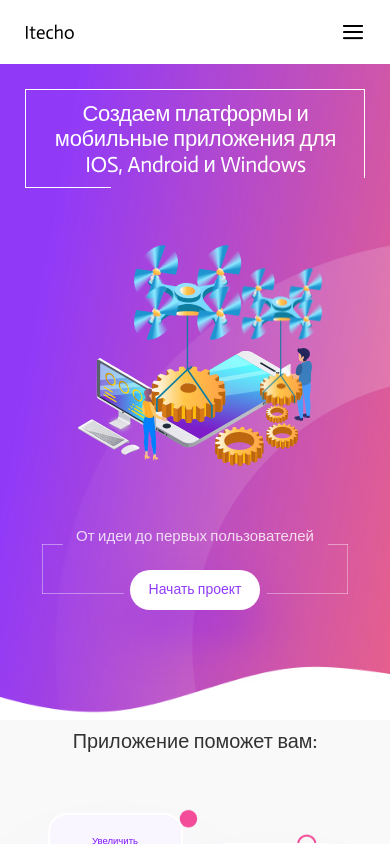
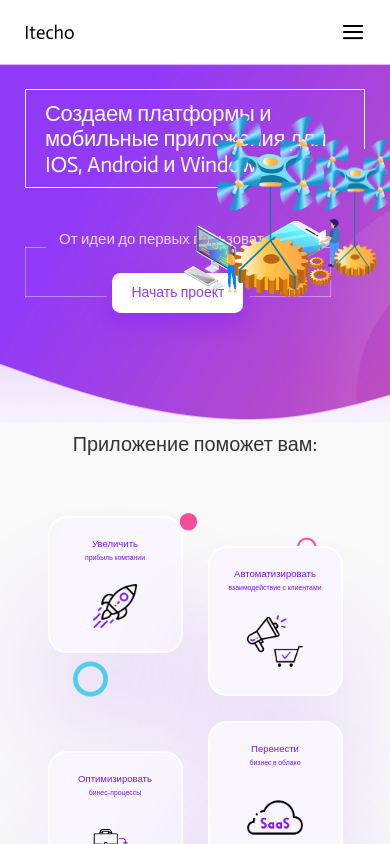
Before and after one commit to NurmuhammadovHojiakbar/itecho, a React (Create React App) app: page / in a window 390 px wide. Shown: the top 844 px of the page. Built offline with nearby package versions, Linux system fonts and the light colour scheme.

Commit message:
until 700

```diff
--- a/src/components/site-footer/site-footer.css
+++ b/src/components/site-footer/site-footer.css
@@ -125,6 +125,11 @@
 
 @media only screen and (max-width:800px){
 
+    .site-footer{
+        padding: 60px 25px 25px;
+        background: url("../../assets/images/footer-bg-md.png") no-repeat center 0;
+    }
+
     .site-footer__left svg{
         width: 77px;
         height: 32px;
@@ -155,6 +160,14 @@
     .address-info__social-links svg{
         width: 10px;
         height: 10px;
+    }
+
+    .address-info p{
+        margin-bottom: 21px;
+    }
+
+    .site-footer__right{
+        align-items: center;
     }
     /* .site-footer__container{
         flex-direction: column;
--- a/src/components/site-header/site-header.css
+++ b/src/components/site-header/site-header.css
@@ -74,22 +74,23 @@
     }
 
     .site-header__list{
-        margin-left: -10px;
+        margin-left: -8px;
     }
 
     .site-header__item{
-        margin-left: 10px;
+        margin-left: 8px;
     }
 
     .site-header__link{
-        font-size: 14px;
-        line-height: 16px;
+        display: block;
+        font-size: 7.5px;
+        line-height: 9px;
     }
 
     .site-header__start-link{
         margin-left: 19px;
-        font-size: 13px;
-        line-height: 15px;
+        font-size: 6.66667px;
+        line-height: 8px;
         padding: 5px 10px;
     }
 }
--- a/src/components/site-main/header/index.css
+++ b/src/components/site-main/header/index.css
@@ -249,13 +249,13 @@
         transform: translateY(-20px);
     }
 
-    .site-heading::before{
+    /* .site-heading::before{
         width: 25%;
     }
 
     .site-heading::after{
         height: 90%;
-    }
+    } */
 
     .main-header__image{
         width: 45%;
@@ -277,6 +277,47 @@
 
     .main-header__image{
         width: 50%;
+    }
+}
+
+@media only screen and (max-width: 800px) {
+    .site-main__header{
+        background: url("../../../assets/images/header-bg-md.png") no-repeat;
+        padding-bottom: 50px;
+    }
+
+    .main-header__container{
+        justify-content: flex-start;
+    }
+
+    .main-header__left{
+        max-width: 405px;
+        text-align: start;
+    }
+
+    .site-heading{
+        padding: 16px 30px;
+        font-size: 29.1667px;
+        line-height: 115.7%;
+        margin-bottom: 43px;
+    }
+
+    .main-header__left-start p{
+        font-size: 16.6667px;
+        line-height: 119.7%;
+    }
+
+    .main-header__left-start a{
+        padding: 10px 11px;
+        font-size: 10px;
+        line-height: 13px;
+        box-shadow: 0px 10.8333px 19.1667px rgba(124, 20, 253, 0.35);
+        border-radius: 8.33333px;
+    }
+
+    .main-header__image{
+        right: 50px;
+        max-width: 40%;
     }
 }
 
--- a/src/components/site-main/stages-of-work/index.css
+++ b/src/components/site-main/stages-of-work/index.css
@@ -122,6 +122,10 @@
 
 @media only screen and (max-width: 800px){
 
+    .site-main__work{
+        padding-top: 87px;
+    }
+
     .work__title{
         font-size: 21.6667px;
         line-height: 137.2%;
```
Also changed, not shown: src/assets/images/footer-bg-md.png (added), src/assets/images/header-bg-md.png (added).
